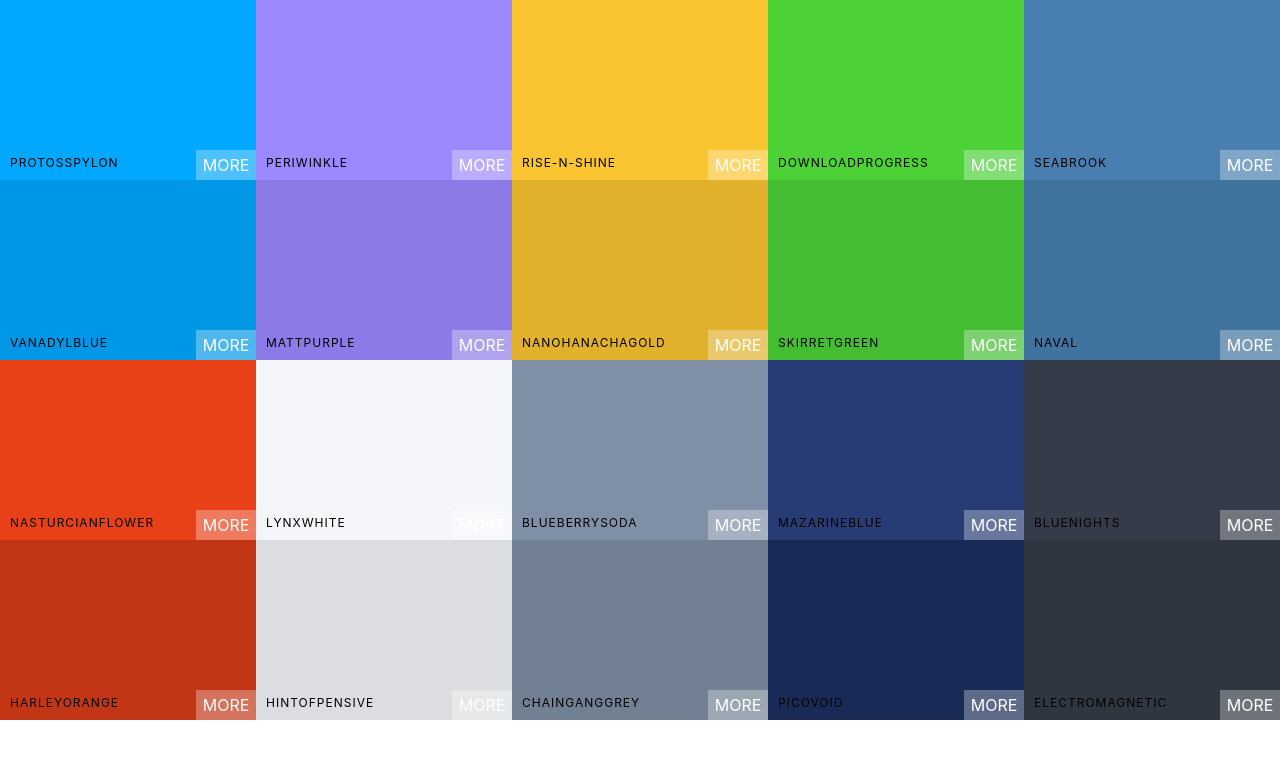
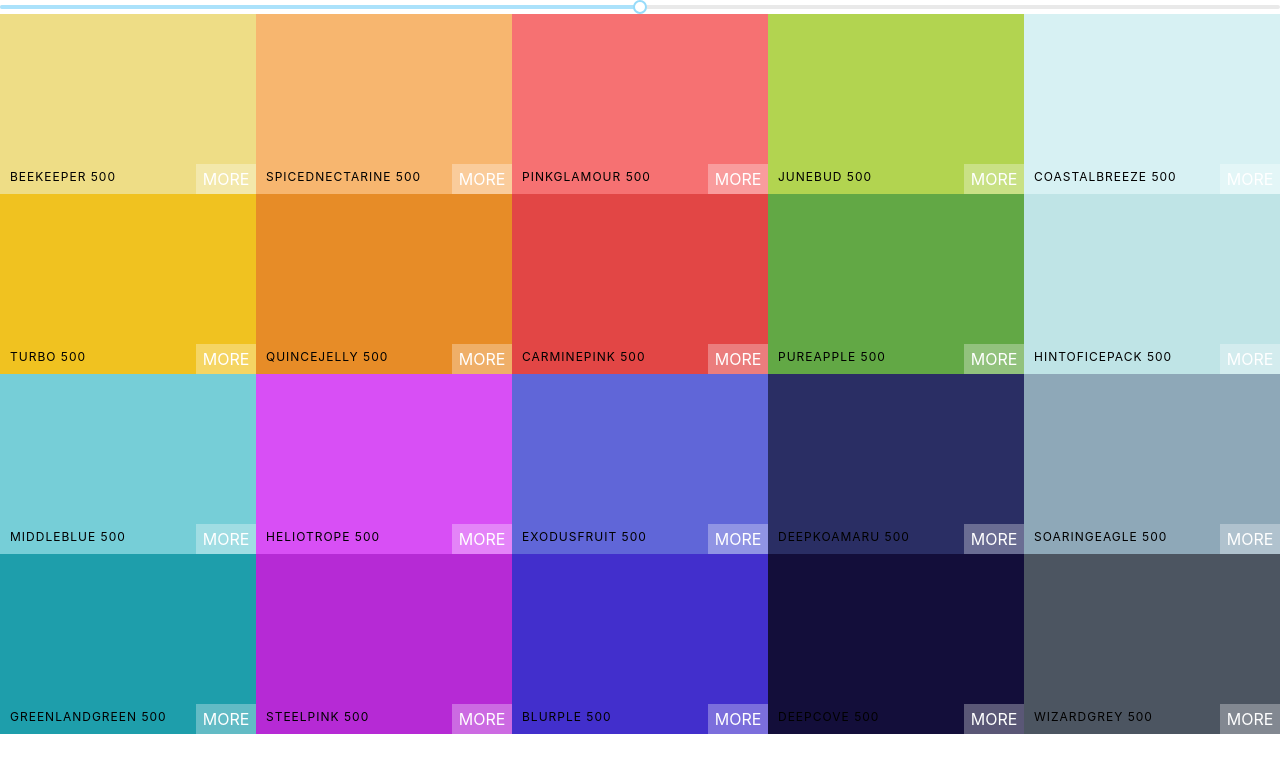
Before and after one commit to Vlad-B/colour-picker, a React (Create React App) app: page / in a window 1280 px wide. Shown: the top 772 px of the page. Built offline with nearby package versions, Linux system fonts and the light colour scheme.

Commit message:
Add unstyled color slider

```diff
--- a/package.json
+++ b/package.json
@@ -7,6 +7,7 @@
     "@testing-library/react": "^11.2.7",
     "@testing-library/user-event": "^12.8.3",
     "chroma-js": "^2.1.2",
+    "rc-slider": "^9.7.2",
     "react": "^17.0.2",
     "react-copy-to-clipboard": "^5.0.3",
     "react-dom": "^17.0.2",
--- a/src/App.js
+++ b/src/App.js
@@ -3,10 +3,9 @@ import seedColors from './seedColors';
 import { generatePalette } from './colorHelpers';
 
 function App() {
-	console.log(generatePalette(seedColors[4]));
 	return (
 		<div>
-			<Palette {...seedColors[5]} />
+			<Palette palette={generatePalette(seedColors[4])} />
 		</div>
 	);
 }
--- a/src/Palette.js
+++ b/src/Palette.js
@@ -1,12 +1,28 @@
 import React, { Component } from 'react';
+import Slider from 'rc-slider';
+import 'rc-slider/assets/index.css';
 import ColorBox from './ColorBox';
+
 import './Palette.css';
 
 class Palette extends Component {
+	constructor(props) {
+		super(props);
+		this.state = { level: 500 };
+		this.handleSlider = this.handleSlider.bind(this);
+	}
+
+	handleSlider(newLevel) {
+		this.setState({ level: newLevel });
+	}
+
 	render() {
-		const colorBoxes = this.props.colors.map((color) => <ColorBox background={color.color} name={color.name} />);
+		const { colors } = this.props.palette;
+		const { level } = this.state;
+		const colorBoxes = colors[level].map((color) => <ColorBox background={color.hex} name={color.name} />);
 		return (
 			<div className="Palette">
+				<Slider defaultValue={level} min={100} max={900} step={100} onAfterChange={this.handleSlider} />
 				{/* Navbar goes here */}
 				<div className="Palette-colors">{colorBoxes}</div>
 				{/* footer */}
```
Also changed, not shown: 1 other file (tests, documents, lock files or other folders).
